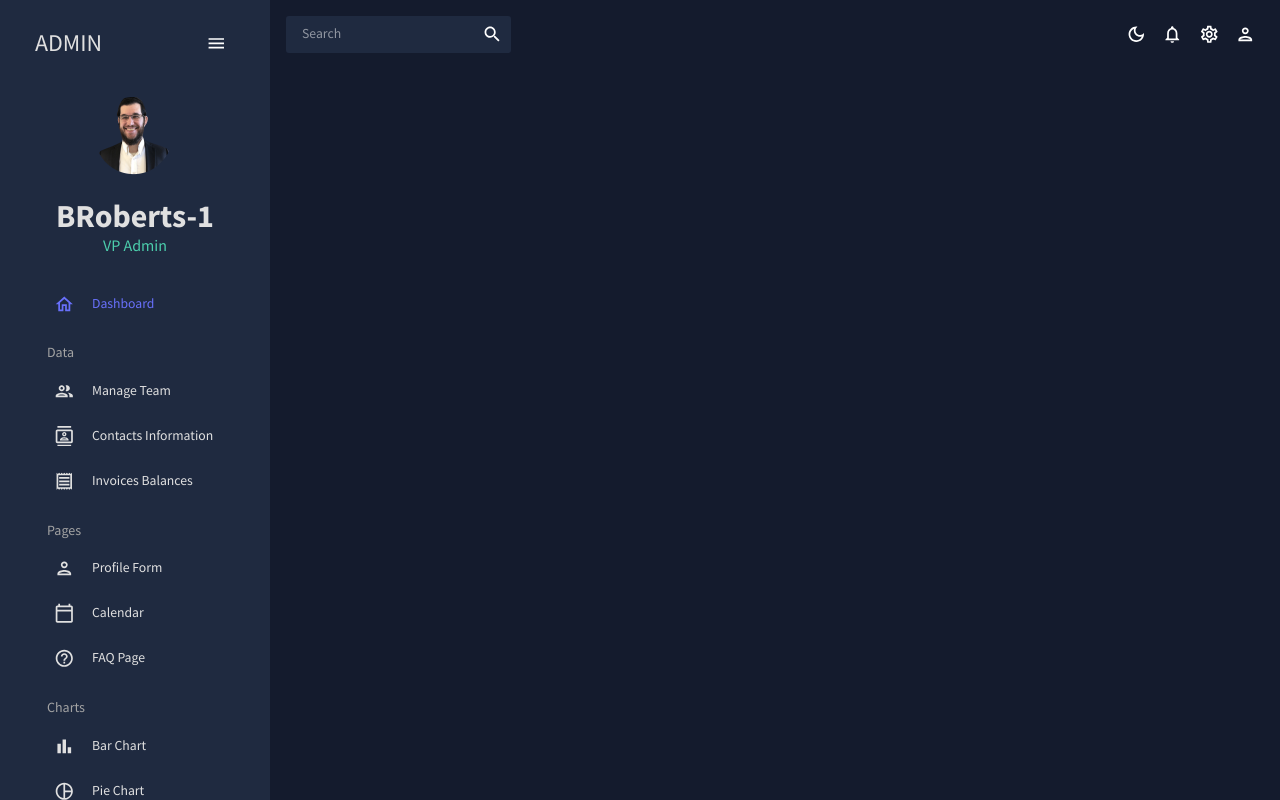
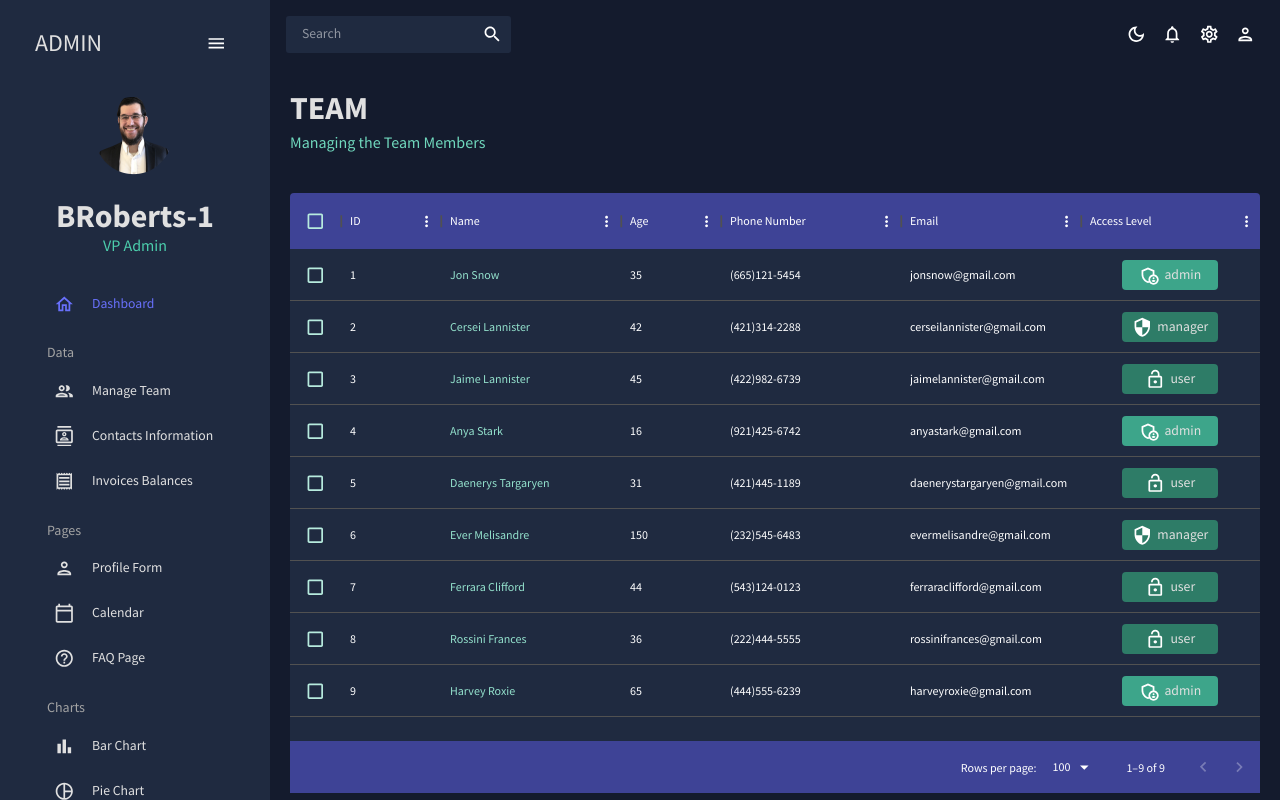
Before and after one commit to BRoberts-1/Dashboard, a React (Create React App) app: page /team in a window 1280 px wide. Built offline with nearby package versions, Linux system fonts and the light colour scheme.

Commit message:
team component

```diff
--- a/package.json
+++ b/package.json
@@ -7,6 +7,7 @@
     "@emotion/styled": "^11.10.6",
     "@mui/icons-material": "^5.11.16",
     "@mui/material": "^5.12.1",
+    "@mui/x-data-grid": "^6.2.0",
     "@testing-library/jest-dom": "^5.16.5",
     "@testing-library/react": "^13.4.0",
     "@testing-library/user-event": "^13.5.0",
--- a/src/App.js
+++ b/src/App.js
@@ -7,7 +7,7 @@
 import Topbar from "./scenes/global/Topbar";
 import Sidebar from "./scenes/global/Sidebar";
 import Dashboard from "./scenes/dashboard";
-// import Team from "./scenes/team";
+import Team from "./scenes/team";
 // import Invoices from "./scenes/invoices";
 // import Contacts from "./scenes/contacts";
 // import Bar from "./scenes/bar";
@@ -31,7 +31,7 @@
             <Topbar />
             <Routes>
               <Route path="/" element={<Dashboard />} />
-              {/* <Route path="/team" element={<Team />} /> */}
+              <Route path="/team" element={<Team />} />
               {/* <Route path="/contacts" element={<Contacts />} /> */}
               {/* <Route path="/invoices" element={<Invoices />} /> */}
               {/* <Route path="/form" element={<Form />} /> */}
--- a/src/components/Header.jsx
+++ b/src/components/Header.jsx
@@ -0,0 +1,24 @@
+import { Typography, Box, useTheme } from "@mui/material";
+import { tokens } from "../theme";
+
+const Header = ({ title, subtitle }) => {
+  const theme = useTheme();
+  const colors = tokens(theme.palette.mode);
+  return (
+    <Box mb="30px">
+      <Typography
+        variant="h2"
+        color={colors.grey[100]}
+        fontWeight="bold"
+        sx={{ m: "0 0 5px 0" }}
+      >
+        {title}
+      </Typography>
+      <Typography variant="h5" color={colors.greenAccent[400]}>
+        {subtitle}
+      </Typography>
+    </Box>
+  );
+};
+
+export default Header;
--- a/src/scenes/dashboard/index.jsx
+++ b/src/scenes/dashboard/index.jsx
@@ -1,7 +1,14 @@
-import React from "react";
+import { Box } from "@mui/material";
+import Header from "../../components/Header";
 
 const Dashboard = () => {
-  return <div>Dashboard</div>;
+  return (
+    <Box m="20px">
+      <Box display="flex" justifyContent="space-between" alignItems="center">
+        <Header title="DASHBOARD" subtitle="Welcome to your dashboard." />
+      </Box>
+    </Box>
+  );
 };
 
 export default Dashboard;
--- /dev/null
+++ b/src/scenes/team/index.jsx
@@ -0,0 +1,109 @@
+import { Box, Typography, useTheme } from "@mui/material";
+import { DataGrid } from "@mui/x-data-grid";
+import { tokens } from "../../theme";
+import { mockDataTeam } from "../../data/mockData";
+import AdminPanelSettingsOutlinedIcon from "@mui/icons-material/AdminPanelSettingsOutlined";
+import LockOpenOutlinedIcon from "@mui/icons-material/LockOpenOutlined";
+import SecurityOutlinedIcon from "@mui/icons-material/SecurityOutlined";
+import Header from "../../components/Header";
+
+const Team = () => {
+  const theme = useTheme();
+  const colors = tokens(theme.palette.mode);
+  const columns = [
+    { field: "id", headerName: "ID" },
+    {
+      field: "name",
+      headerName: "Name",
+      flex: 1,
+      cellClassName: "name-column--cell",
+    },
+    {
+      field: "age",
+      headerName: "Age",
+      type: "number",
+      headerAlign: "left",
+      align: "left",
+    },
+    {
+      field: "phone",
+      headerName: "Phone Number",
+      flex: 1,
+    },
+    {
+      field: "email",
+      headerName: "Email",
+      flex: 1,
+    },
+    {
+      field: "accessLevel",
+      headerName: "Access Level",
+      flex: 1,
+      renderCell: ({ row: { access } }) => {
+        return (
+          <Box
+            width="60%"
+            m="0 auto"
+            p="5px"
+            display="flex"
+            justifyContent="center"
+            backgroundColor={
+              access === "admin"
+                ? colors.greenAccent[600]
+                : access === "manager"
+                ? colors.greenAccent[700]
+                : colors.greenAccent[700]
+            }
+            borderRadius="4px"
+          >
+            {access === "admin" && <AdminPanelSettingsOutlinedIcon />}
+            {access === "manager" && <SecurityOutlinedIcon />}
+            {access === "user" && <LockOpenOutlinedIcon />}
+            <Typography color={colors.grey[100]} sx={{ ml: "5px" }}>
+              {access}
+            </Typography>
+          </Box>
+        );
+      },
+    },
+  ];
+
+  return (
+    <Box m="20px">
+      <Header title="TEAM" subtitle="Managing the Team Members" />
+      <Box
+        m="40px 0 0 0"
+        height="75vh"
+        sx={{
+          "& .MuiDataGrid-root": {
+            border: "none",
+          },
+          "& .MuiDataGrid-cell": {
+            borderBottom: "none",
+          },
+          "& .name-column--cell": {
+            color: colors.greenAccent[300],
+          },
+          "& .MuiDataGrid-columnHeaders": {
+            backgroundColor: colors.blueAccent[700],
+            borderBottom: "none",
+          },
+          "& .MuiDataGrid-virtualScroller": {
+            backgroundColor: colors.primary[400],
+          },
+          "& .MuiDataGrid-footerContainer": {
+            borderTop: "none",
+            backgroundColor: colors.blueAccent[700],
+          },
+          "& .MuiCheckbox-root": {
+            color: `${colors.greenAccent[200]} !important`,
+          },
+        }}
+      >
+        <DataGrid checkboxSelection rows={mockDataTeam} columns={columns} />
+      </Box>
+    </Box>
+  );
+};
+
+export default Team;
```
Also changed, not shown: src/scenes/contacts/index.jsx (added, +103 -0 lines), 1 other file (tests, documents, lock files or other folders).
